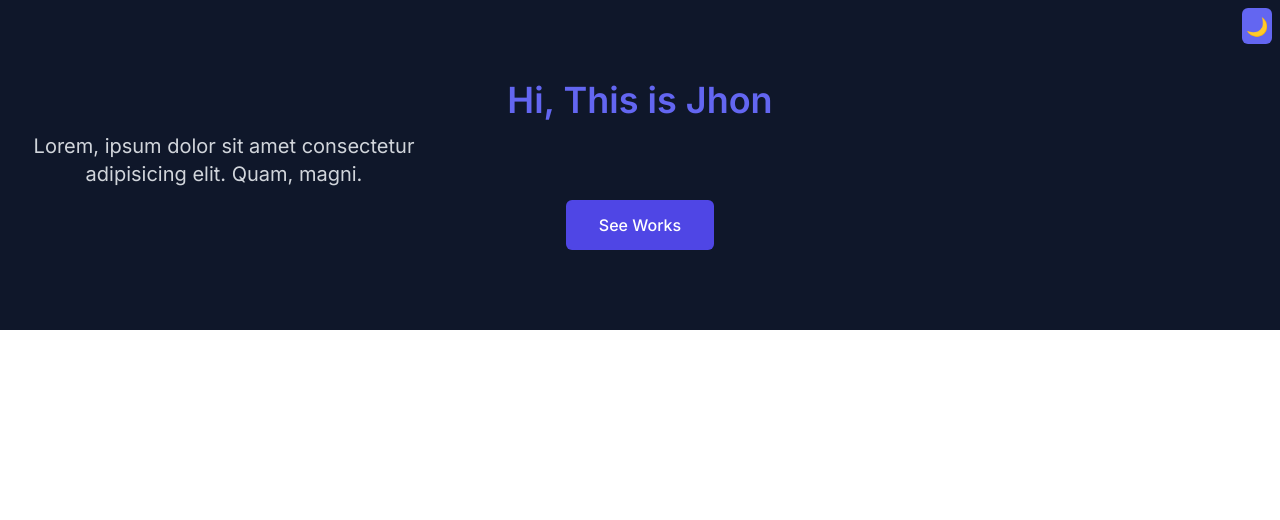
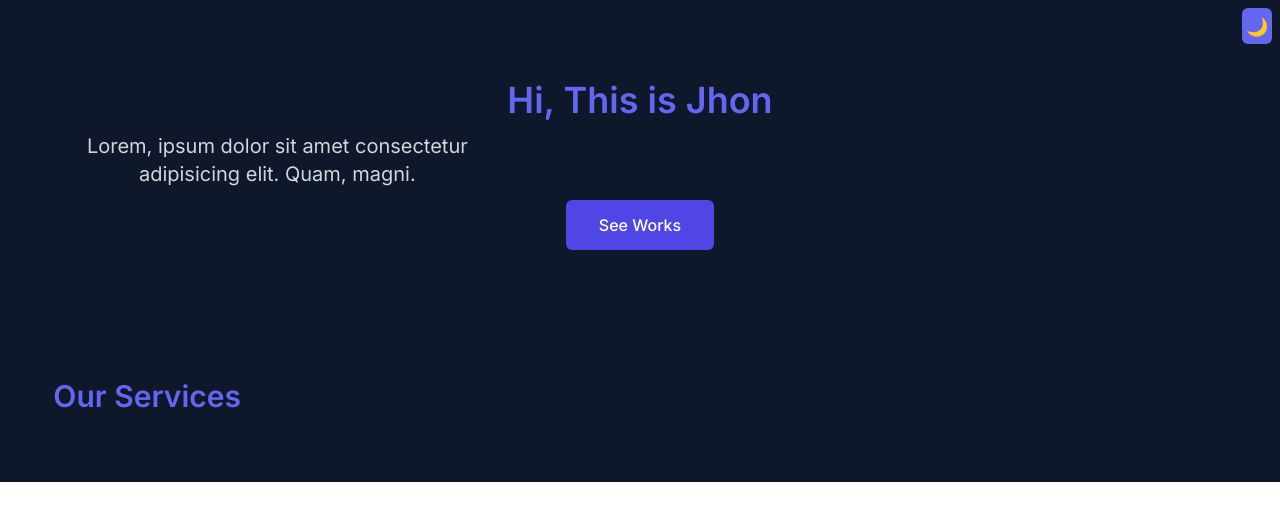
Before and after one commit to JhonCodeU/vue-tailwind-portfolio, a Vue app: page / in a window 1280 px wide. Shown: the top 520 px of the page. Built offline with nearby package versions, Linux system fonts and the light colour scheme.

Commit message:
start in services

```diff
--- a/src/App.vue
+++ b/src/App.vue
@@ -1,6 +1,7 @@
 <script setup>
 import { ref } from 'vue';
 import HeroSection from './components/HeroSection.vue'
+import Services from './components/Services.vue'
 
 const theme = ref(null)
 
@@ -33,6 +34,9 @@ const handleThemeSwitch = () => {
 {{theme === 'light' ? '🌙' : '🌞'}}
 </button>
 <div class="font-inter bg:white dark:bg-slate-900">
-  <HeroSection />
+  <div class="max-2-5xl mx-auto w-11/12">
+    <HeroSection />
+    <Services />
+  </div>
 </div>
 </template>
--- /dev/null
+++ b/src/components/SectionTitle.vue
@@ -0,0 +1,22 @@
+<template>
+    <div>
+        <h1 :id="id" class="text-3xl font-bold mb-5 text-indigo-600 dark:text-indigo-500">
+        {{title}}
+        </h1>
+    </div>
+</template>
+<script>
+export default {
+    name: "SectionTitle",
+    props: {
+        id: {
+            type: Number,
+            required: true
+        },
+        title: {
+            type: String,
+            required: true
+        }
+    },
+}
+</script>
--- /dev/null
+++ b/src/components/Services.vue
@@ -0,0 +1,19 @@
+<template>
+<div class="py-12">
+    <SectionTitle :title="title"></SectionTitle>
+</div>
+</template>
+<script>
+import SectionTitle from "./SectionTitle.vue"
+export default {
+    name: "Services",
+    components: {
+        SectionTitle
+    },
+    data() {
+        return {
+            title: 'Our Services'
+        }
+    },
+}
+</script>
--- /dev/null
+++ b/src/data/services.js
@@ -0,0 +1,6 @@
+export default [
+    {
+        title: "Software development",
+        description: "I am a software developer with a passion for building software that is user-friendly and easy to use. I have a strong background in web development and have worked with a wide range of technologies, including HTML, CSS, JavaScript, React, Node, and more.",
+    }
+]
```
